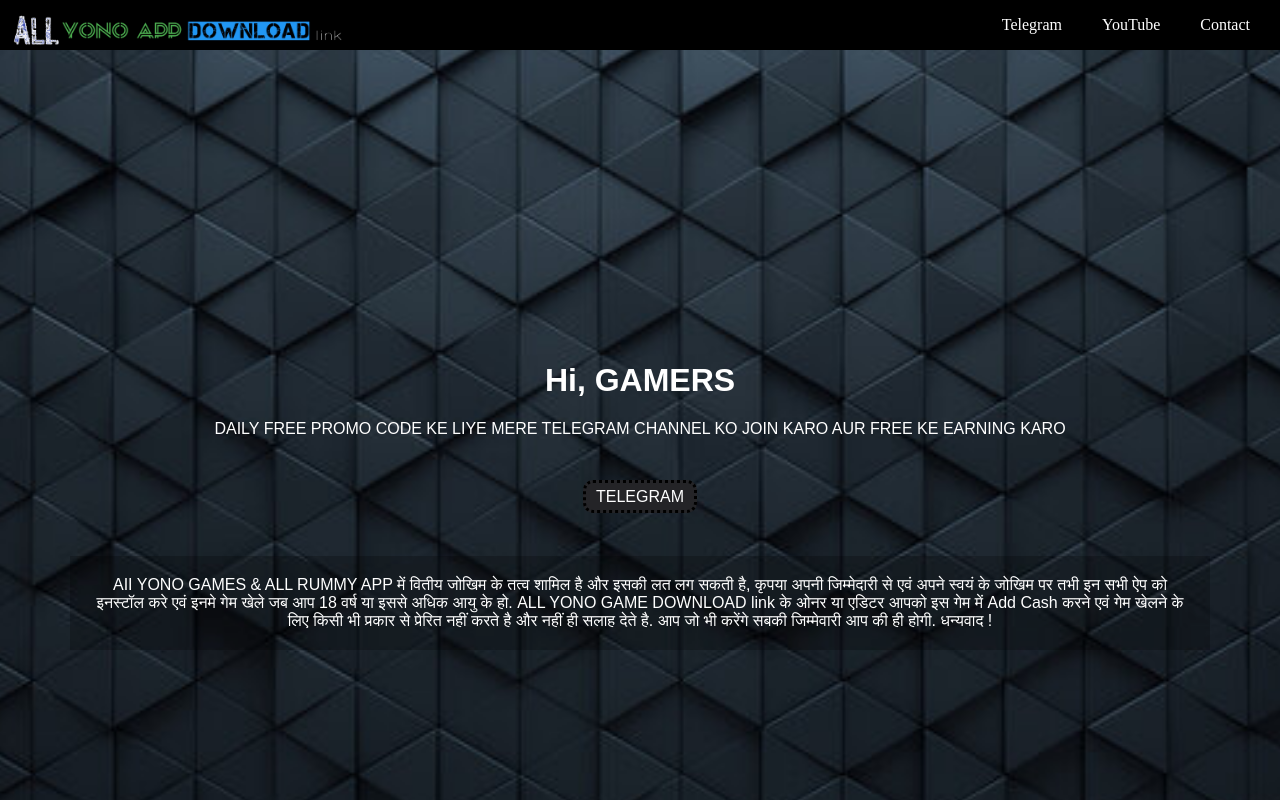
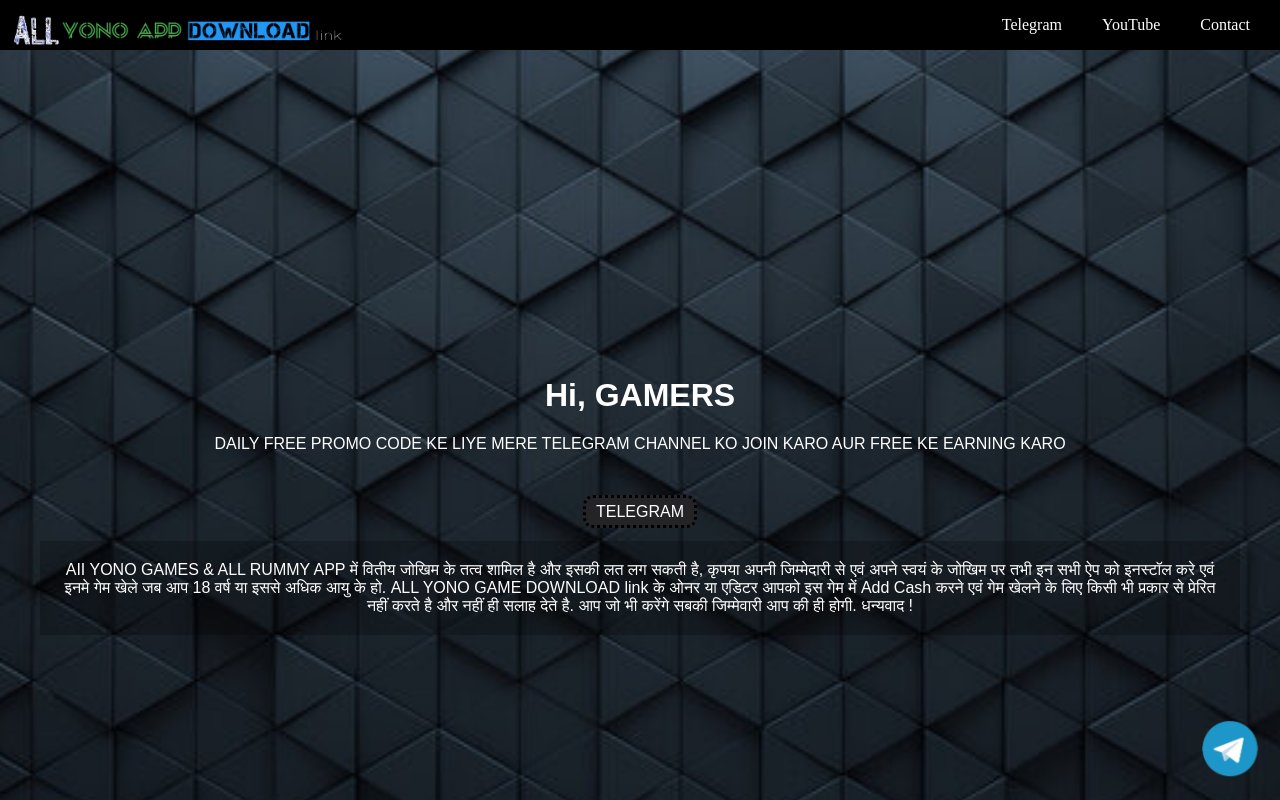
Before and after one commit to Kundan91992616/allyono, a plain HTML site: page index.html in a window 1280 px wide. Shown: the top 800 px of the page. Drawn offline with Linux system fonts and the light colour scheme.

Commit message:
added style.css

```diff
--- a/style.css
+++ b/style.css
@@ -92,7 +92,7 @@ main {
 }
 
 .war {
-    margin: 50px;
+    margin: 20px;
     background-color: rgba(0, 0, 0, 0.233);
     padding: 20px;
 }
@@ -156,7 +156,7 @@ section.one img {
     width: 100%;
     height: 70px;
     width: 70px;
-    border-radius: 10px;
+    /* border-radius: 10px; */
   }
 
   .grid-item h3 {
@@ -229,3 +229,9 @@ section.one img {
     padding: 10px;
     color: rgb(125, 125, 238);
   }
+
+  .ads {
+    position: fixed;
+    top: 90%;
+    right: 0px;
+  }
```
